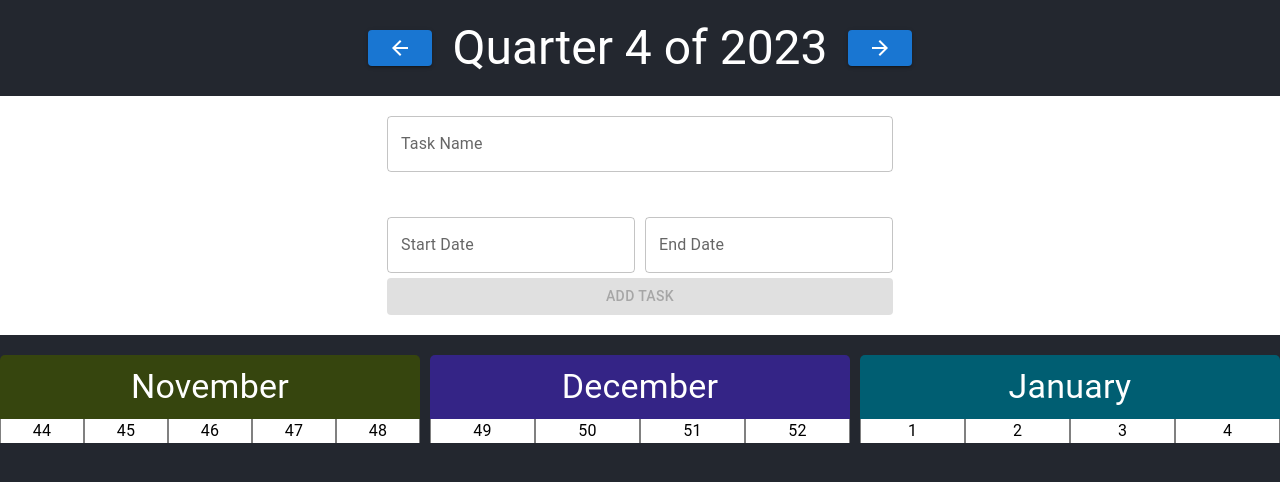
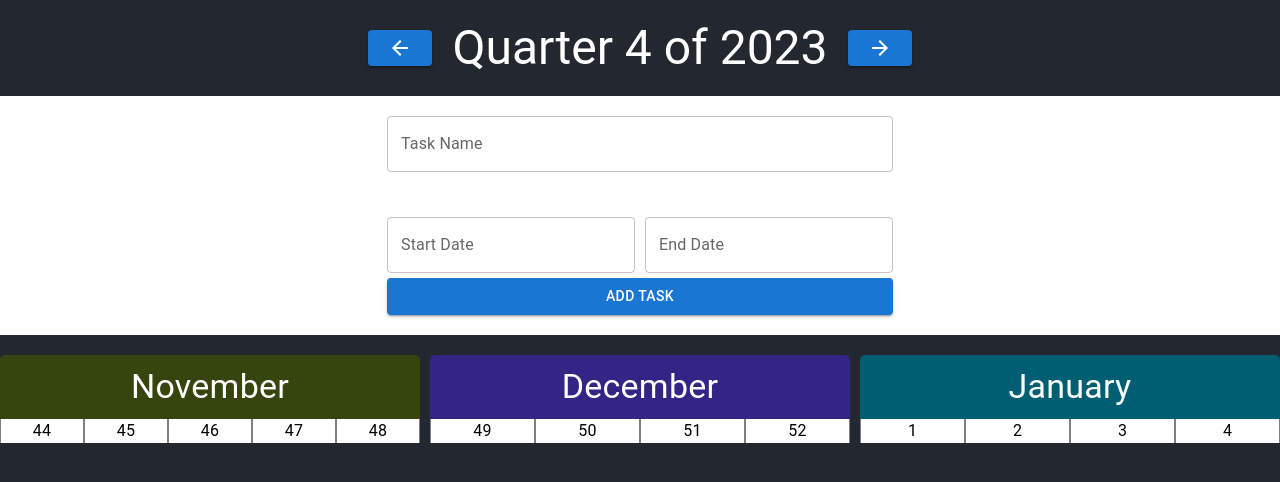
Before and after one commit to Teser301/csp, a React (Create React App) app: page / in a window 1280 px wide. Shown: the top 482 px of the page. Built offline with nearby package versions, Linux system fonts and the light colour scheme.

Commit message:
Refactor: Error handling

```diff
--- a/src/components/taskHandler.tsx
+++ b/src/components/taskHandler.tsx
@@ -29,29 +29,10 @@ const TashHandler: React.FC<TashHandlerProps> = ({ onTaskAdd }) => {
 
   const handleStartDateChange = (date: dayjs.Dayjs | null) => {
     setTask({ ...task, startDate: date });
-    validateDates(date, task.endDate);
   };
 
   const handleEndDateChange = (date: dayjs.Dayjs | null) => {
     setTask({ ...task, endDate: date });
-    validateDates(task.startDate, date);
-  };
-
-  const validateDates = (
-    startDate: dayjs.Dayjs | null,
-    endDate: dayjs.Dayjs | null
-  ) => {
-    if (startDate && endDate && startDate.isAfter(endDate)) {
-      setErrors({
-        ...errors,
-        date: "End date cannot be before the start date",
-      });
-      setButtonDisabled(true);
-    } else {
-      setErrors({ ...errors, date: "" });
-      setButtonDisabled(false);
-    }
-    checkButtonState();
   };
 
   const generateRandomColor = () => {
@@ -73,30 +54,30 @@ const TashHandler: React.FC<TashHandlerProps> = ({ onTaskAdd }) => {
   };
 
   const addTask = () => {
-    if (
-      !task.name ||
-      !task.startDate ||
-      !task.endDate ||
-      errors.name ||
-      errors.date
-    ) {
-      setErrors({
-        name: task.name ? "" : "Task name is required",
-        date: errors.date || "Date is required",
-      });
-      return;
+    const newErrors: { name: string; date: string } = { name: "", date: "" };
+
+    if (!task.name) {
+      newErrors.name = "Task name is required";
     }
 
+    if (!task.startDate || !task.endDate) {
+      newErrors.date = "Dates are required";
+    } else if (task.startDate.isAfter(task.endDate)) {
+      newErrors.date = "End date cannot be before the start date";
+    }
+
+    setErrors(newErrors);
+
+    if (!newErrors.name && !newErrors.date) {
       onTaskAdd(task);
 
       setTask({
         name: "",
         startDate: null,
         endDate: null,
-      color: "", // Reset the color to empty
+        color: "",
       });
-    setErrors({ name: "", date: "" });
-    setButtonDisabled(true);
+    }
   };
 
   return (
@@ -110,7 +91,7 @@ const TashHandler: React.FC<TashHandlerProps> = ({ onTaskAdd }) => {
       }}
     >
       {errors.name && <Alert severity="error">{errors.name}</Alert>}
-      {errors.date && <Alert severity="error">{errors.date}</Alert>}
+
       <Box
         sx={{
           display: "flex",
@@ -142,6 +123,7 @@ const TashHandler: React.FC<TashHandlerProps> = ({ onTaskAdd }) => {
           </Typography>
         </Box>
       </Box>
+      {errors.date && <Alert severity="error">{errors.date}</Alert>}
       <Box
         sx={{
           display: "flex",
@@ -163,11 +145,10 @@ const TashHandler: React.FC<TashHandlerProps> = ({ onTaskAdd }) => {
         />
       </Box>
 
-      <Button variant="contained" onClick={addTask} disabled={isButtonDisabled}>
+      <Button variant="contained" onClick={addTask}>
         Add Task
       </Button>
     </Box>
   );
 };
-
 export default TashHandler;
```
Lines whose indentation alone changed are shown as unchanged.
